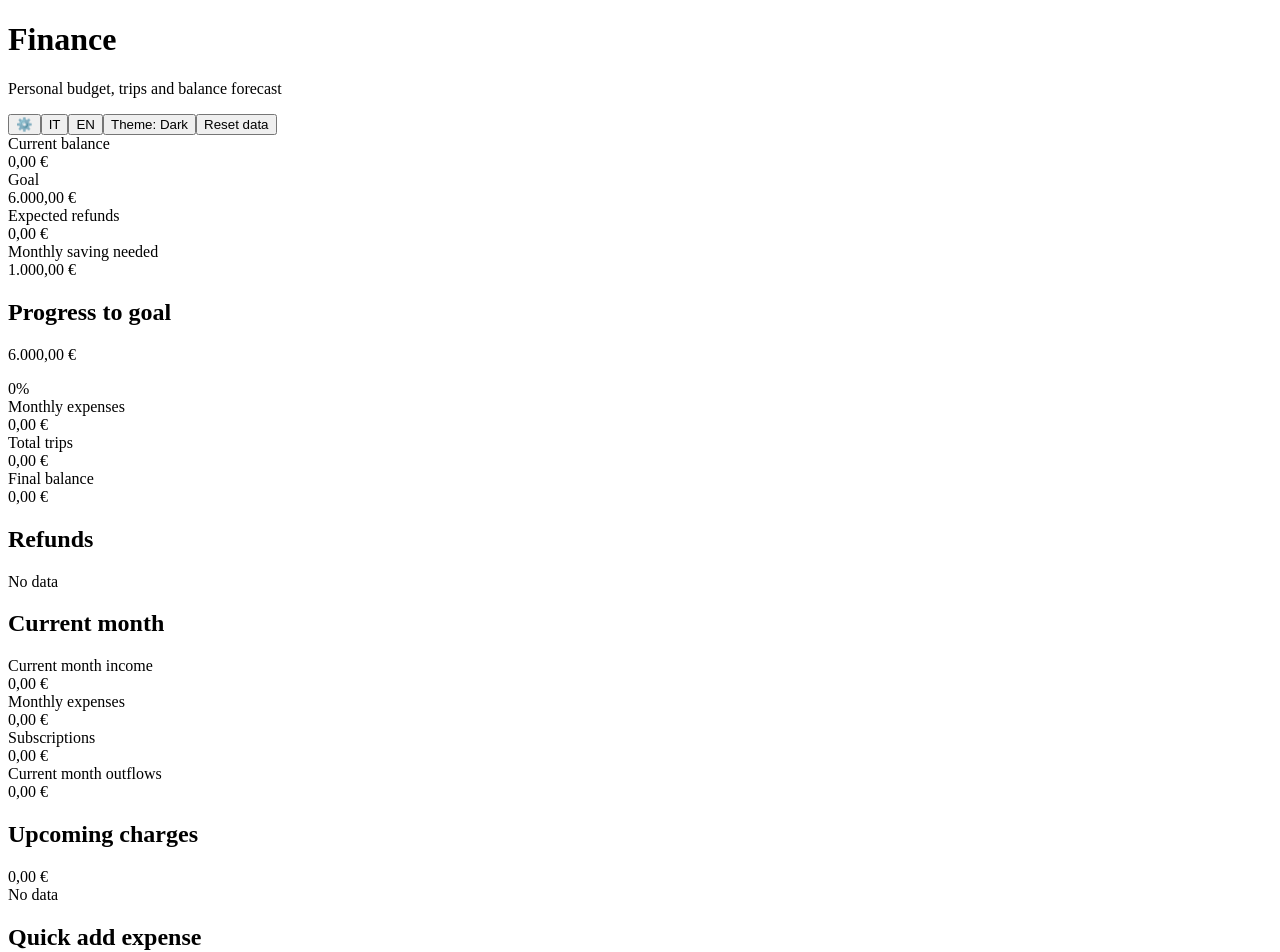
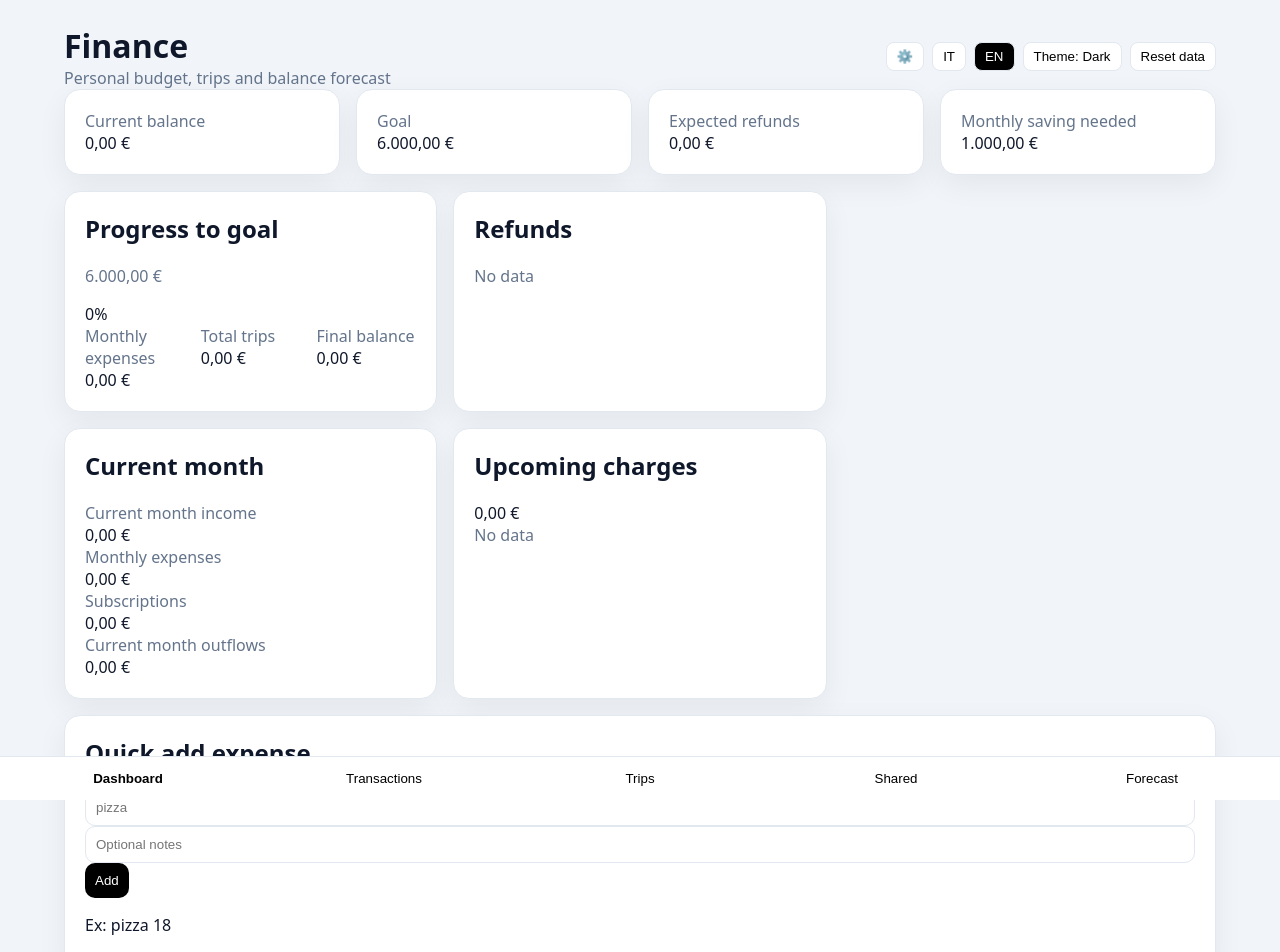
Before and after one commit to am-pachy/Finance-Tracker-App, a React (Vite) app: page / in a window 1280 px wide. Shown: the top 952 px of the page. Built offline with nearby package versions, Linux system fonts and the light colour scheme; the HTML template or start-up script is replaced by a standard one.

Commit message:
Update index.css

```diff
--- a/src/index.css
+++ b/src/index.css
@@ -1,3 +1,170 @@
+* {
+  box-sizing: border-box;
+}
+
+body {
+  margin: 0;
+  font-family: system-ui, -apple-system, sans-serif;
+  background: var(--bg);
+  color: var(--text);
+}
+
+:root {
+  --bg: #f1f5f9;
+  --bg-soft: #ffffff;
+  --bg-soft-2: #f8fafc;
+  --text: #0f172a;
+  --muted: #64748b;
+  --border: #e2e8f0;
+  --shadow: 0 10px 30px rgba(0,0,0,0.06);
+}
+
+[data-theme="dark"] {
+  --bg: #020617;
+  --bg-soft: #0f172a;
+  --bg-soft-2: #1e293b;
+  --text: #f8fafc;
+  --muted: #94a3b8;
+  --border: #334155;
+}
+
+.app-shell {
+  min-height: 100vh;
+  padding-bottom: 80px;
+}
+
+.app-container {
+  max-width: 1200px;
+  margin: auto;
+  padding: 24px;
+}
+
+.topbar {
+  display: flex;
+  justify-content: space-between;
+  align-items: center;
+}
+
+.topbar-actions {
+  display: flex;
+  gap: 8px;
+}
+
+.page-title {
+  margin: 0;
+}
+
+.page-subtitle {
+  margin: 0;
+  color: var(--muted);
+}
+
+.grid {
+  display: grid;
+  gap: 16px;
+}
+
+.grid-2 {
+  grid-template-columns: repeat(2,1fr);
+}
+
+.grid-3 {
+  grid-template-columns: repeat(3,1fr);
+}
+
+.grid-4 {
+  grid-template-columns: repeat(4,1fr);
+}
+
+.stack {
+  display: flex;
+  flex-direction: column;
+  gap: 16px;
+}
+
+.card {
+  background: var(--bg-soft);
+  border: 1px solid var(--border);
+  padding: 20px;
+  border-radius: 16px;
+  box-shadow: var(--shadow);
+}
+
+.section-title {
+  margin-top: 0;
+}
+
+.input {
+  width: 100%;
+  padding: 10px;
+  border-radius: 10px;
+  border: 1px solid var(--border);
+}
+
+.primary-btn {
+  padding: 10px;
+  border-radius: 10px;
+  border: none;
+  background: black;
+  color: white;
+  cursor: pointer;
+}
+
+.chip {
+  border: 1px solid var(--border);
+  background: var(--bg-soft);
+  padding: 6px 10px;
+  border-radius: 8px;
+  cursor: pointer;
+}
+
+.chip-active {
+  background: black;
+  color: white;
+}
+
+.list {
+  display: flex;
+  flex-direction: column;
+  gap: 10px;
+}
+
+.list-item {
+  display: flex;
+  justify-content: space-between;
+}
+
+.muted {
+  color: var(--muted);
+}
+
+.bottom-nav {
+  position: fixed;
+  bottom: 0;
+  left: 0;
+  right: 0;
+  background: var(--bg-soft);
+  border-top: 1px solid var(--border);
+  display: grid;
+}
+
+.nav-btn {
+  padding: 14px;
+  border: none;
+  background: none;
+  cursor: pointer;
+}
+
+.nav-btn-active {
+  font-weight: bold;
+}
+
+.five-cols {
+  grid-template-columns: repeat(5,1fr);
+}
+
+/* MODAL */
+
 .modal-overlay {
   position: fixed;
   inset: 0;
@@ -6,39 +173,23 @@
   align-items: center;
   justify-content: center;
   padding: 20px;
-  z-index: 1000;
 }
 
 .modal-card {
   width: min(920px, 100%);
-  max-height: 90vh;
-  overflow-y: auto;
   background: var(--bg-soft);
-  color: var(--text);
-  border: 1px solid var(--border);
-  border-radius: 24px;
+  border-radius: 20px;
   padding: 20px;
-  box-shadow: var(--shadow);
 }
 
 .modal-header {
   display: flex;
-  align-items: center;
   justify-content: space-between;
-  gap: 12px;
-  margin-bottom: 16px;
 }
 
 .modal-close {
-  border: 1px solid var(--border);
-  background: var(--bg-soft-2);
-  color: var(--text);
-  border-radius: 12px;
-  padding: 8px 12px;
+  border: none;
+  background: none;
+  font-size: 18px;
   cursor: pointer;
-  font-weight: 700;
 }
-
-.five-cols {
-  grid-template-columns: repeat(5, minmax(0, 1fr));
-}
```
